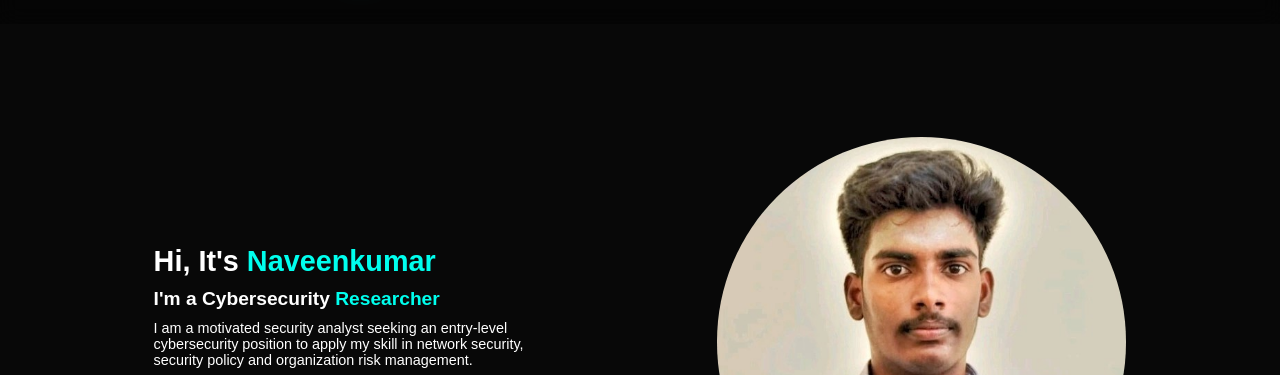
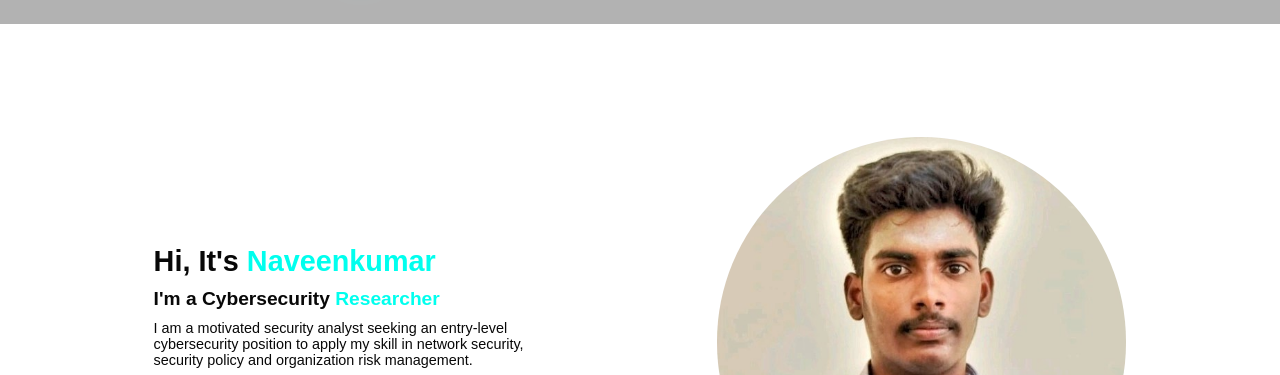
Before and after one commit to Naveenkumar-2/portfolio, a plain HTML site: page index.html in a window 1280 px wide. Shown: the part 86-461 px from the top of the page. Drawn offline with nearby package versions, Linux system fonts and the light colour scheme.

Commit message:
Update styles.css

```diff
--- a/styles.css
+++ b/styles.css
@@ -10,9 +10,9 @@
 
 }
 :root{
-    --bg-color: #080808;
+    --bg-color: #fff;
     --second-bg-color:#131313;
-    --text-color:white;
+    --text-color:#080808;
     --main-color:#00ffee;
 }
 html{
```
